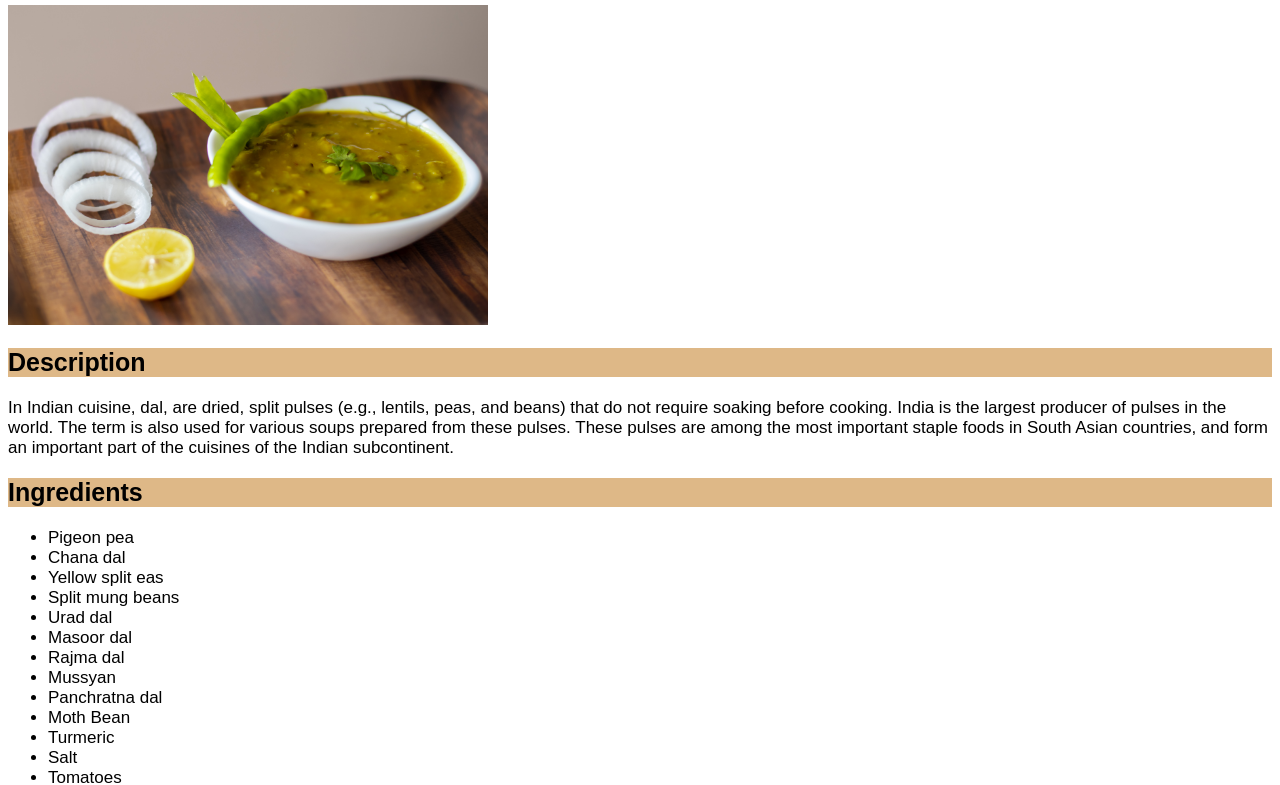
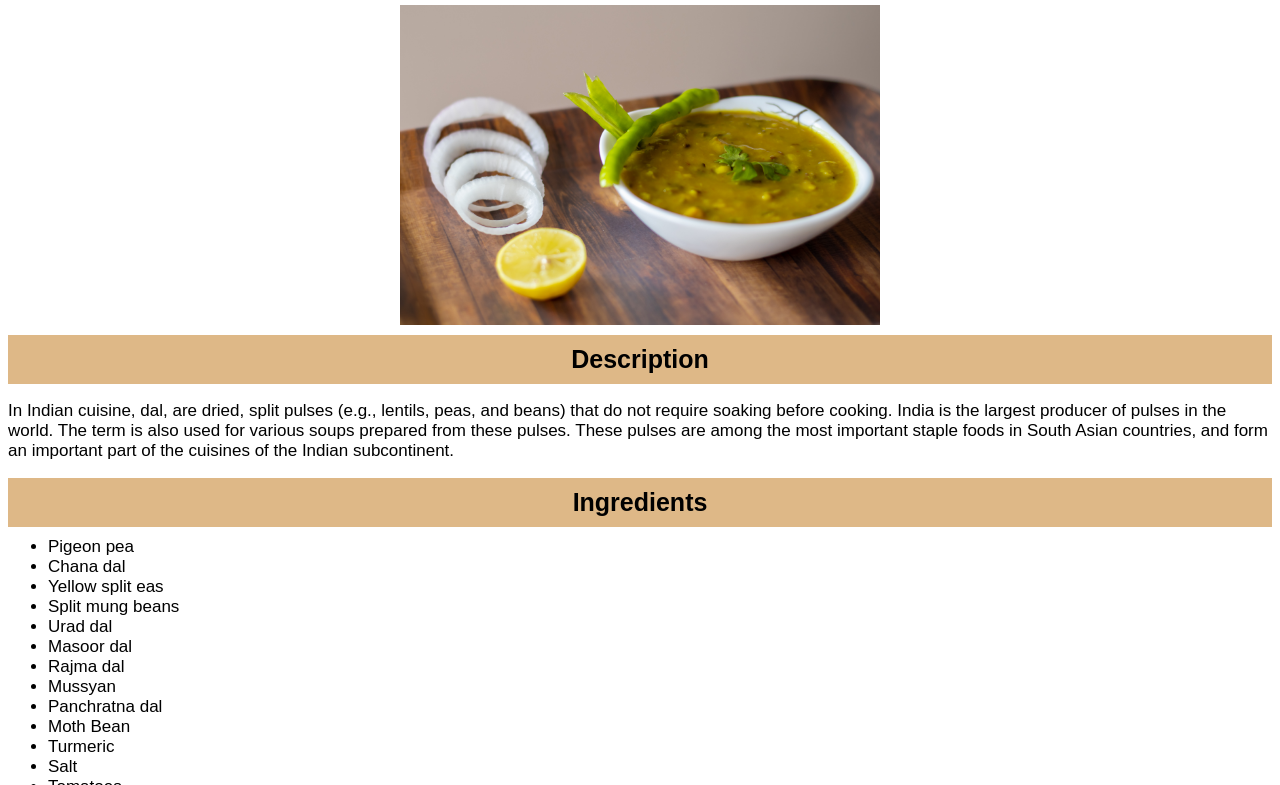
Before and after one commit to ajayfoo/odin-tasties, a plain HTML site: page recipes/dal.html in a window 1280 px wide. Shown: the part 69-854 px from the top of the page. Drawn offline with Linux system fonts and the light colour scheme.

Commit message:
feat: Center h2 and add padding to h1 and h2

```diff
--- a/recipes/dal.html
+++ b/recipes/dal.html
@@ -9,7 +9,7 @@
 
 <body>
     <h1>Tasties' Dal Recipe</h1>
-    <img src="../images/dal.jpg" width="480" alt="Dal: A yellow colored lentil-based gravy">
+    <img src="../images/dal.jpg" alt="Dal: A yellow colored lentil-based gravy">
     <h2>Description</h2>
     <p>
         In Indian cuisine, dal, are dried, split pulses (e.g., lentils, peas, and beans) that
--- a/style.css
+++ b/style.css
@@ -3,10 +3,16 @@
     font-size: 10px;
 }
 
+h1,
+h2 {
+    text-align: center;
+    padding: 10px 0;
+    margin: 10px 0;
+}
+
 h1 {
     font-size: 30px;
     background-color: cadetblue;
-    text-align: center;
 }
 
 h2 {
@@ -19,3 +25,9 @@ li,
 .recipe-link {
     font-size: 17px;
 }
+
+img {
+    display: block;
+    width: 480px;
+    margin: auto;
+}
```
Also changed, not shown: recipes/chapati.html (+1 -1 lines).
